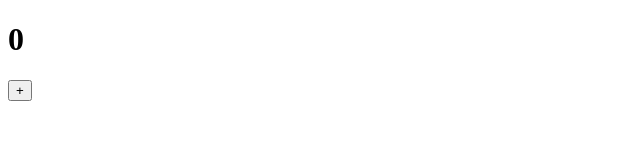
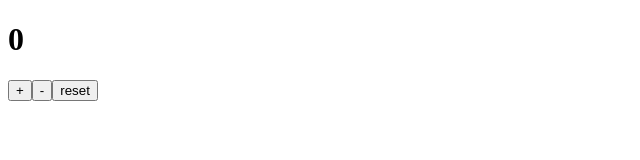
Before and after one commit to laresamdeola/ReactPractise, a React (Create React App) app: page / in a window 1280 px wide. Shown: the top 160 px of the page, without its empty margins (0-640 px from the left). Built offline with nearby package versions, Linux system fonts and the light colour scheme.

Commit message:
example of using useEffect with conditionals

```diff
--- a/src/components/lessons/useeffectconditional.jsx
+++ b/src/components/lessons/useeffectconditional.jsx
@@ -0,0 +1,38 @@
+import React, { useState, useEffect } from "react";
+
+const Conditional = () => {
+  const [amount, setAmount] = useState(0);
+
+  const add = () => {
+    setAmount(amount + 1);
+  };
+
+  const substract = () => {
+    setAmount(amount - 1);
+    console.log(amount);
+  };
+
+  const reset = () => {
+    setAmount(amount * 0);
+    console.log(amount);
+  };
+
+  useEffect(() => {
+    if (amount) {
+      document.title = `Basics(${amount})`;
+    } else {
+      document.title = "Basics(0)";
+    }
+  }, [amount]);
+
+  return (
+    <div>
+      <h1>{amount}</h1>
+      <button onClick={add}>+</button>
+      <button onClick={substract}>-</button>
+      <button onClick={reset}>reset</button>
+    </div>
+  );
+};
+
+export { Conditional };
--- a/src/index.js
+++ b/src/index.js
@@ -1,8 +1,8 @@
 import React from "react";
 import { createRoot } from "react-dom/client";
-import { EffectBasics2 } from "./components/lessons/useeffectbasics2";
+import { Conditional } from "./components/lessons/useeffectconditional";
 
 const rootElement = document.getElementById("root");
 const root = createRoot(rootElement);
 
-root.render(<EffectBasics2 />);
+root.render(<Conditional />);
```
